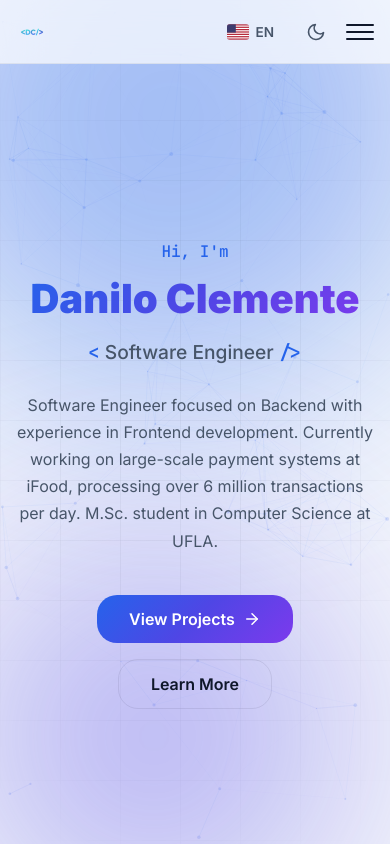
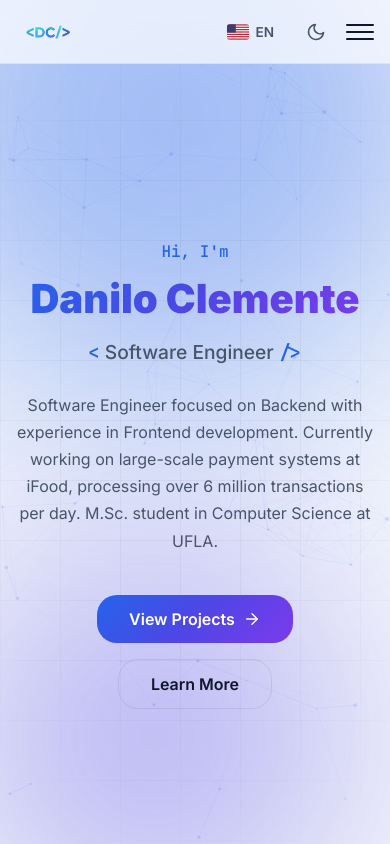
Before and after one commit to danilochagasc/portifolio, an Angular app: page / in a window 390 px wide. Shown: the top 844 px of the page. Built offline with nearby package versions, Linux system fonts and the light colour scheme.

Commit message:
feat: add responsive navbar and footer component styles

```diff
--- a/src/app/features/layout/components/footer/footer.scss
+++ b/src/app/features/layout/components/footer/footer.scss
@@ -24,7 +24,7 @@
     font-weight: 700;
 
     .brand-logo {
-      height: 28px;
+      height: 52px;
       width: auto;
       object-fit: contain;
       filter: grayscale(100%) opacity(0.7);
--- a/src/app/features/layout/components/navbar/navbar.scss
+++ b/src/app/features/layout/components/navbar/navbar.scss
@@ -33,7 +33,7 @@
     }
 
     .brand-logo {
-      height: 32px;
+      height: 64px;
       width: auto;
       object-fit: contain;
     }
```
